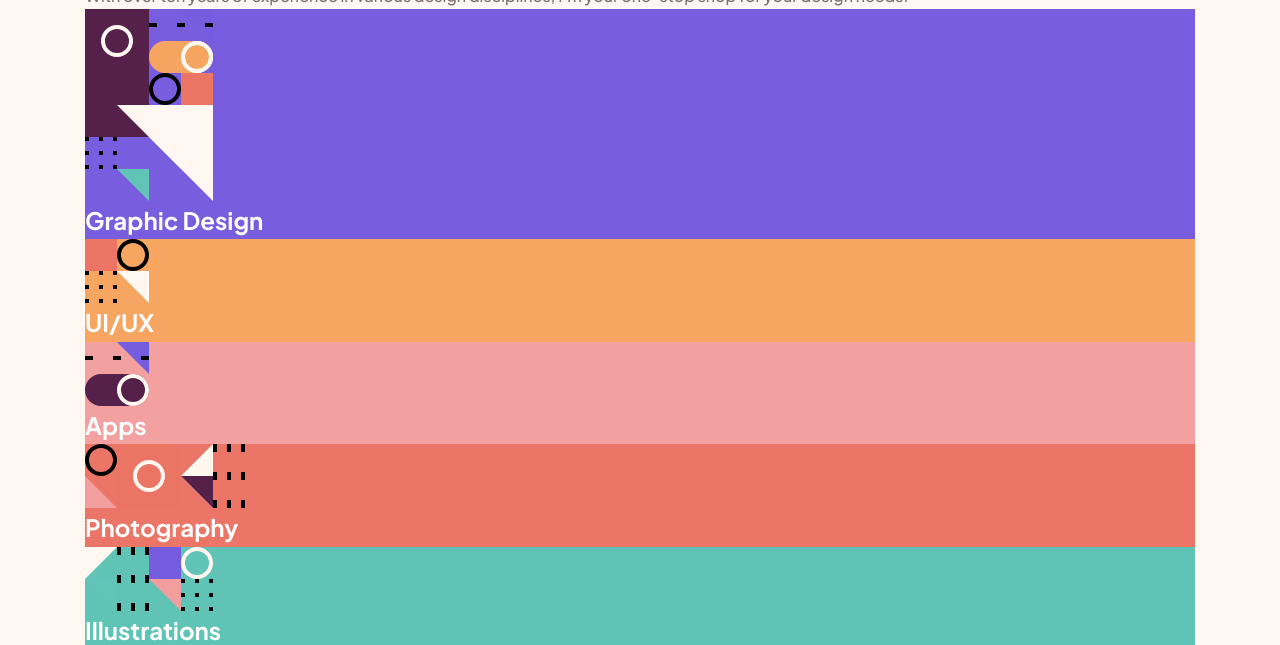
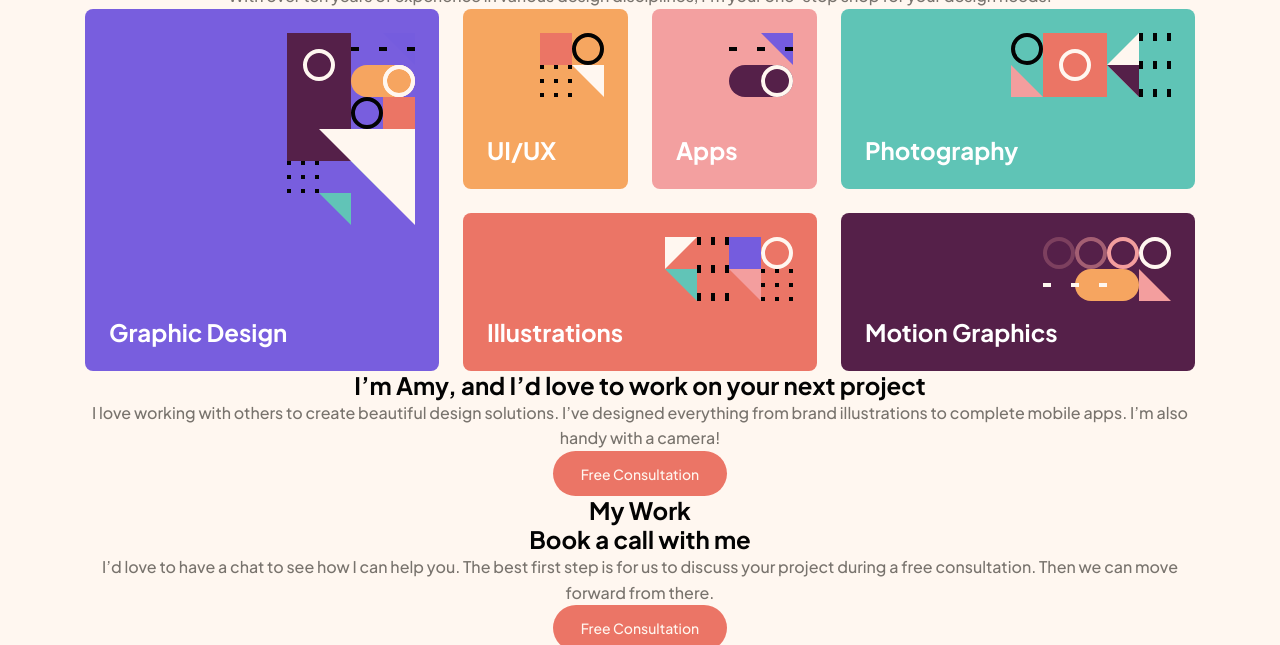
Before and after one commit to crsimpson5/single-page-design-portfolio, a website: page index.html in a window 1280 px wide. Shown: the part 119-764 px from the top of the page. Drawn offline with Linux system fonts and the light colour scheme.

Commit message:
Update tile grid

```diff
--- a/index.html
+++ b/index.html
@@ -35,8 +35,8 @@
           your one-stop shop for your design needs.
         </p>
 
-        <div>
-          <div class="tile bg-blue">
+        <div class="tile-grid">
+          <div class="tile bg-blue" data-size="large">
             <img
               src="images/pattern-graphic-design.svg"
               alt=""
@@ -52,7 +52,15 @@
             <img src="images/pattern-apps.svg" alt="" class="tile__img" />
             <span class="tile__text">Apps</span>
           </div>
-          <div class="tile bg-light-red">
+          <div class="tile bg-light-red" data-size="wide">
+            <img
+              src="images/pattern-illustrations.svg"
+              alt=""
+              class="tile__img"
+            />
+            <span class="tile__text">Illustrations</span>
+          </div>
+          <div class="tile bg-cyan" data-size="wide">
             <img
               src="images/pattern-photography.svg"
               alt=""
@@ -60,15 +68,7 @@
             />
             <span class="tile__text">Photography</span>
           </div>
-          <div class="tile bg-cyan">
-            <img
-              src="images/pattern-illustrations.svg"
-              alt=""
-              class="tile__img"
-            />
-            <span class="tile__text">Illustrations</span>
-          </div>
-          <div class="tile bg-purple">
+          <div class="tile bg-purple" data-size="wide">
             <img
               src="images/pattern-motion-graphics.svg"
               alt=""
--- a/scss/_components.scss
+++ b/scss/_components.scss
@@ -29,7 +29,37 @@
 }
 
 .tile {
+  display: grid;
+  padding: 1.5rem;
+  line-height: 1.2;
   color: var(--white);
   font-size: 1.5rem;
   font-weight: bold;
+  border-radius: 0.5rem;
+  overflow: hidden;
+
+  &[data-size="wide"] {
+    grid-column: span 2;
+  }
+
+  &[data-size="large"] {
+    grid-row: span 2;
+    grid-column: span 2;
+  }
+
+  .tile__img {
+    place-self: start end;
+  }
+
+  .tile__text {
+    place-self: end start;
+  }
+
+  @media only screen and (min-width: 64em) {
+    // Correct order of tiles
+    &:nth-of-type(5) {
+      grid-column: 5 / 7;
+      grid-row: 1;
+    }
+  }
 }
--- a/scss/main.scss
+++ b/scss/main.scss
@@ -14,4 +14,23 @@ body {
   color: var(--medium-brown);
   font-family: "Plus Jakarta Sans", sans-serif;
   line-height: 1.6;
+  text-align: center;
 }
+
+.tile-grid {
+  display: grid;
+  gap: 1.5rem;
+  grid-template-columns: repeat(2, 1fr);
+  grid-template-rows: 11.25rem 9.875rem 11.25rem 9.875rem 11.25rem 11.25rem;
+  grid-auto-flow: row dense;
+
+  @media only screen and (min-width: 45em) {
+    grid-template-columns: repeat(4, 1fr);
+    grid-template-rows: initial;
+    grid-auto-rows: 11.25rem 9.875rem;
+  }
+
+  @media only screen and (min-width: 64em) {
+    grid-template-columns: repeat(6, 1fr);
+  }
+}
```
Also changed, not shown: css/styles.css, 1 other file.
